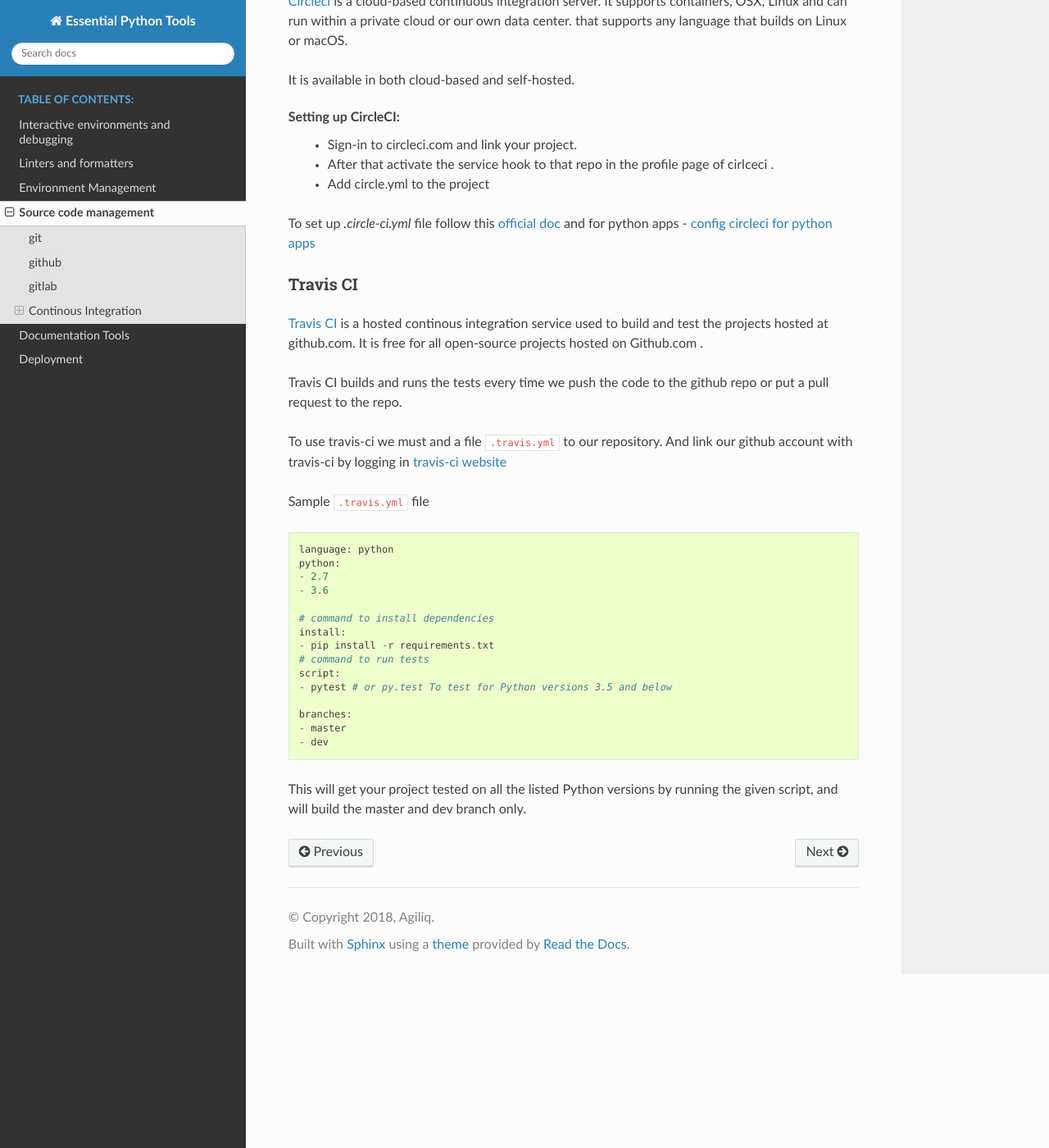
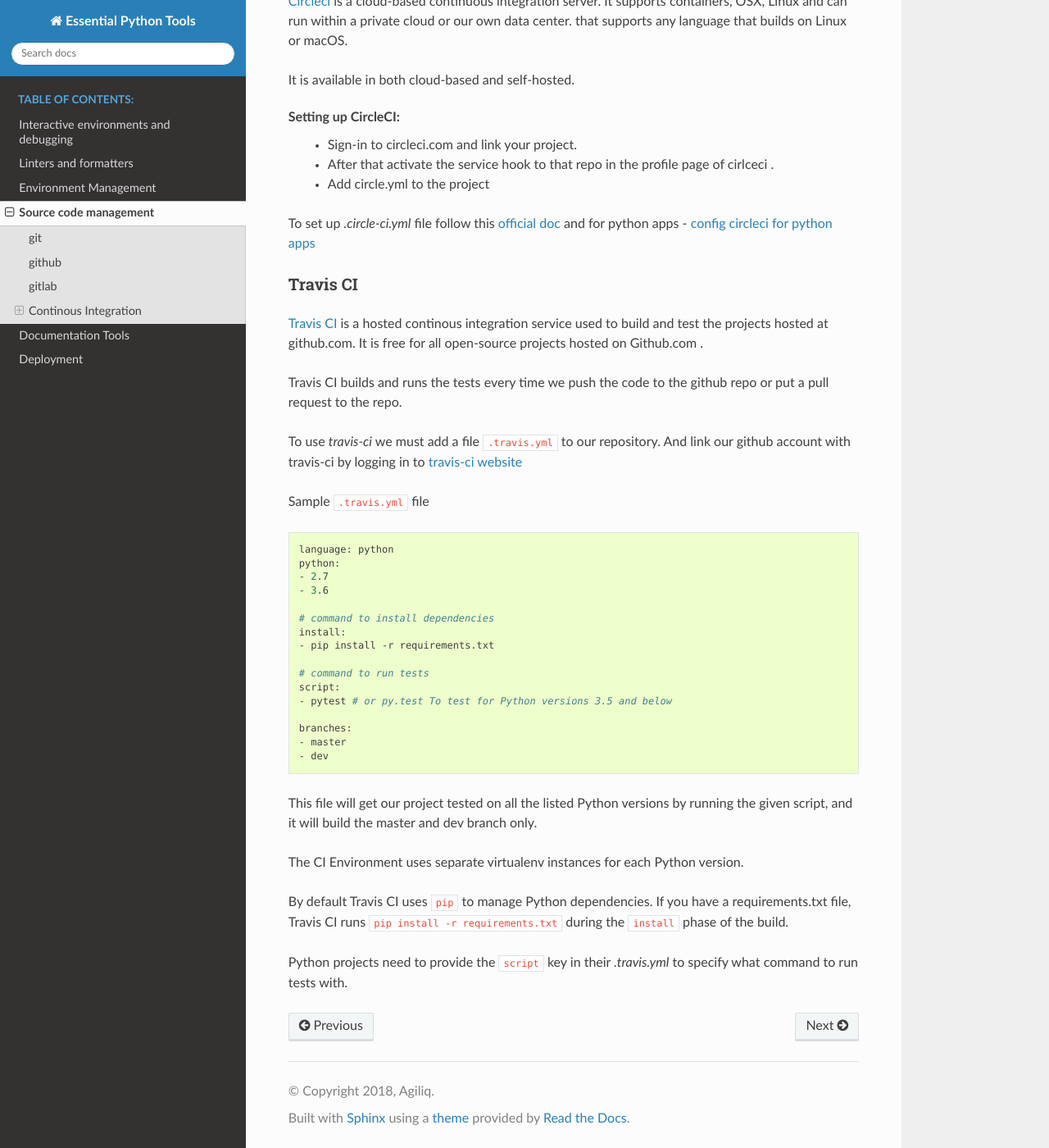
Before and after one commit to agiliq/essential-python-tools, a Sphinx documentation site: the page built from source/code_management.rst, in a window 1280 px wide and 1400 px high, scrolled down 1983 px. Shown: the whole window at 82% size. Built offline with Sphinx 7.4.7 and the Read the Docs theme 2.0.0, drawn with Linux system fonts in a browser that asks for light colours; some of the changed text lies outside the part shown.

Commit message:
minor updated

```diff
--- a/source/code_management.rst
+++ b/source/code_management.rst
@@ -35,7 +35,7 @@
 
 
 gitlab
--------
+----------
 `GitLab <https://about.gitlab.com/>`_ is a web-based and self-based hosting service for version control using Git.
 Gitlab is free and open-source.
 
@@ -72,7 +72,7 @@
 
 
 gitlab-ci
-=======
+==============
 `Gitlab Continuous Integration(CI) <https://about.gitlab.com/features/gitlab-ci-cd/>`_ is a open-source CI service that is included in gitlab and can be used for all projects in gitlab.
 
 To use GitLab CI, you first need to add a :code:`.gitlab-ci.yml` file to the root directory of your repository, as well as configure your GitLab project to use a Runner. Afterwards, every commit or push will trigger the CI pipeline that has three stages: build, test and deploy.
@@ -99,18 +99,18 @@
 
 
 Travis CI
-===========
+==============
 `Travis CI <https://travis-ci.org/>`_ is a hosted continous integration service used to build and test the projects hosted at github.com. It is free for all open-source projects hosted on Github.com .
 
 Travis CI builds and runs the tests every time we push the code to the github repo or put a pull request to the repo.
 
-To use travis-ci we must and a file :code:`.travis.yml` to our repository. And link our github account with travis-ci by logging in `travis-ci website <https://travis-ci.org/>`_
+To use `travis-ci` we must add a file :code:`.travis.yml` to our repository. And link our github account with travis-ci by logging in to `travis-ci website <https://travis-ci.org/>`_
 
 
 Sample :code:`.travis.yml` file
 
 
-.. code-block:: python
+.. code-block:: shell
 
 
     language: python
@@ -121,6 +121,7 @@
     # command to install dependencies
     install:
     - pip install -r requirements.txt
+
     # command to run tests
     script:
     - pytest # or py.test To test for Python versions 3.5 and below
@@ -129,4 +130,14 @@
     - master
     - dev
 
-This will get your project tested on all the listed Python versions by running the given script, and will build the master and dev branch only.
+This file will get our project tested on all the listed Python versions by running the given script, and it will build the master and dev branch only.
+
+The CI Environment uses separate virtualenv instances for each Python version.
+
+By default Travis CI uses :code:`pip` to manage Python dependencies. If you have a requirements.txt file, Travis CI runs :code:`pip install -r requirements.txt` during the :code:`install` phase of the build.
+
+Python projects need to provide the :code:`script` key in their `.travis.yml` to specify what command to run tests with.
+
+.. When we specify :code:`language: python` in :code:`.travis.yml` , our tests will run inside a virtualenv.
+
+ There are a lot more options which we can enable in travis-ci file. The `travis-ci docs <https://docs.travis-ci.com/user/languages/python/>`_ explain all of these options.
--- a/source/repl_and_debugging.rst
+++ b/source/repl_and_debugging.rst
@@ -17,7 +17,7 @@
 
     $ ipython
 
-IPython has more features than python like Syntax highlighting, Proper Intendation,
+IPython has more features than python like Syntax highlighting, Proper Intendation, tab-completion, documentation
 
 **Syntax highlighting**
 
```
Also changed, not shown: other parts of source/code_management.rst (+2 -2 lines).
